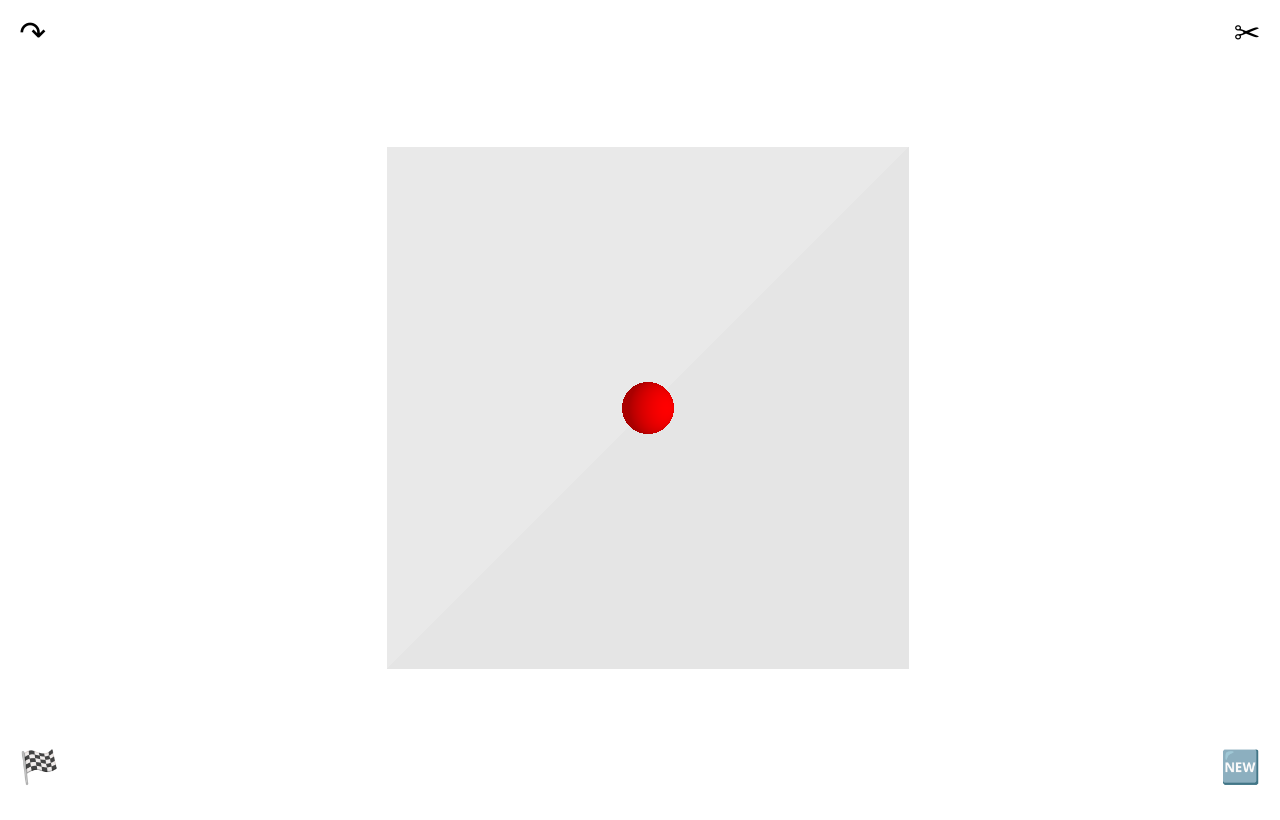
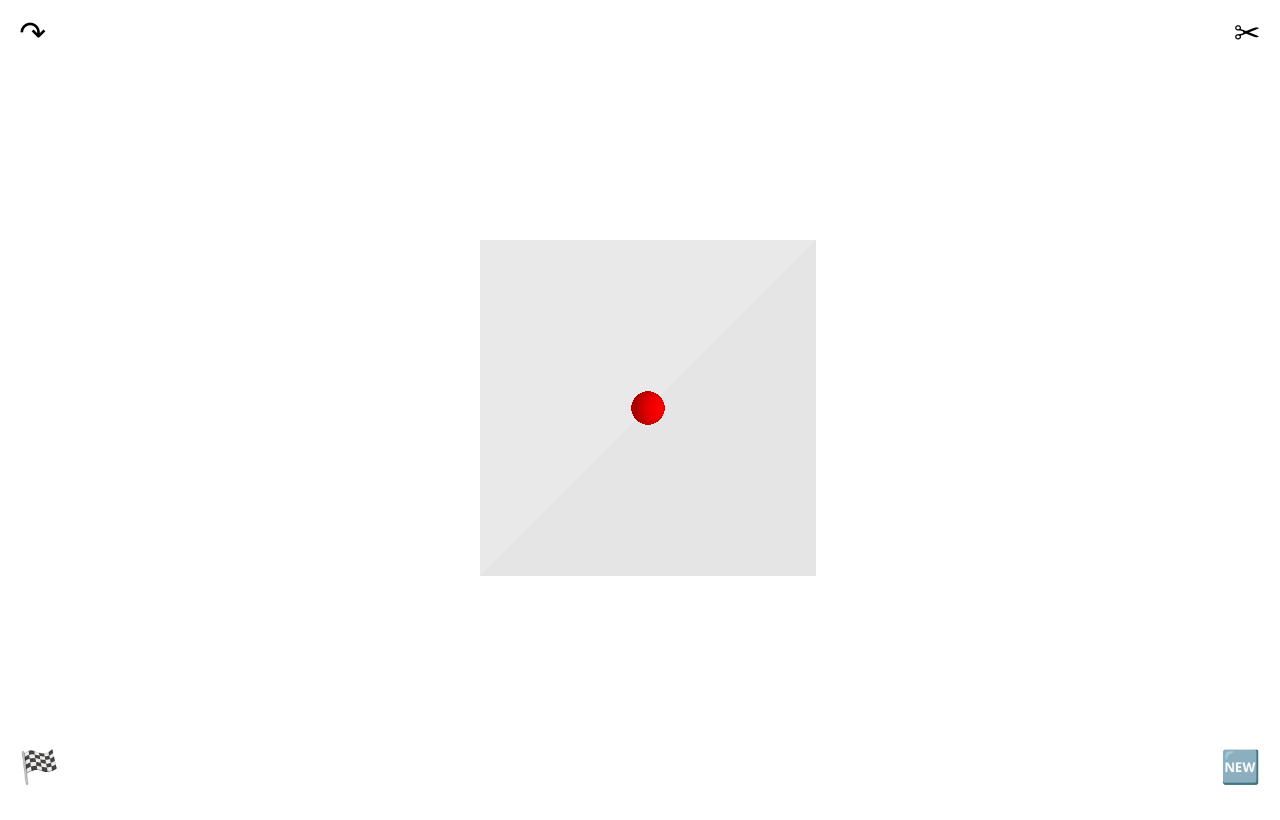
Before and after one commit to co-stig/snowflake, a plain HTML site: page main.html in a window 1280 px wide. Drawn offline with Linux system fonts and the light colour scheme; animation ran at ten frames a second.

Commit message:
Added viewport

```diff
--- a/main.html
+++ b/main.html
@@ -4,6 +4,7 @@
     <meta charset="UTF-8">
     <title>Snowflake</title>
     <link rel="stylesheet" href="main.css">
+    <meta name="viewport" content="width=device-width, initial-scale=1.0">
 </head>
     <body>
         <button onclick="onControl('fold')" class="tl">↷</button>
--- a/main.js
+++ b/main.js
@@ -238,7 +238,7 @@ function init() {
 
     updateScene(colorScheme);
 
-    camera = new THREE.PerspectiveCamera(75, window.innerWidth / window.innerHeight, 0.1, 1000);
+    camera = new THREE.PerspectiveCamera(100, window.innerWidth / window.innerHeight, 0.1, 1000);
     // camera = new THREE.OrthographicCamera(window.innerWidth / - 1000, window.innerWidth / 1000, window.innerHeight / 1000, window.innerHeight / - 1000, 0.1, 1000);
     camera.position.x = 0;
     camera.position.y = 0;
```
Also changed, not shown: index.html (+1 -0 lines).
